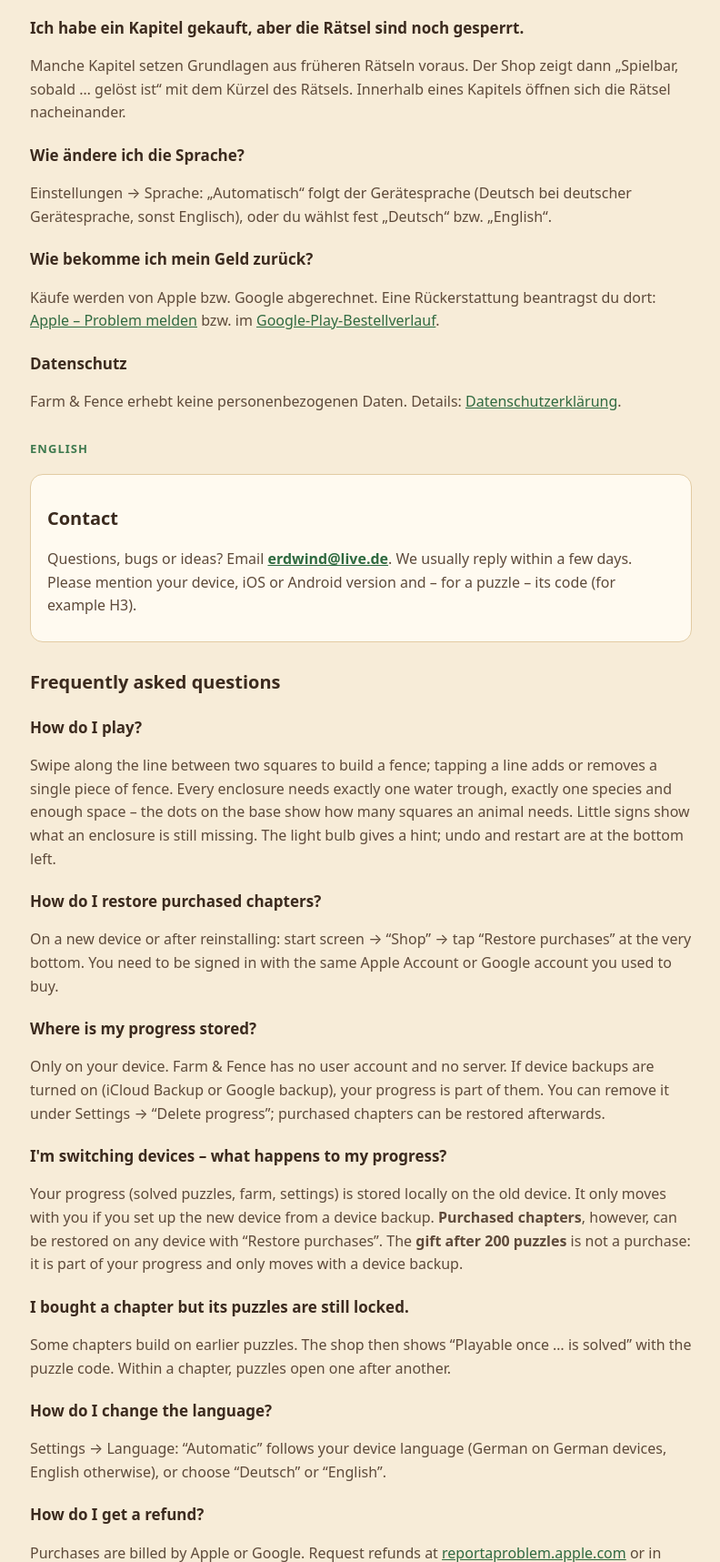
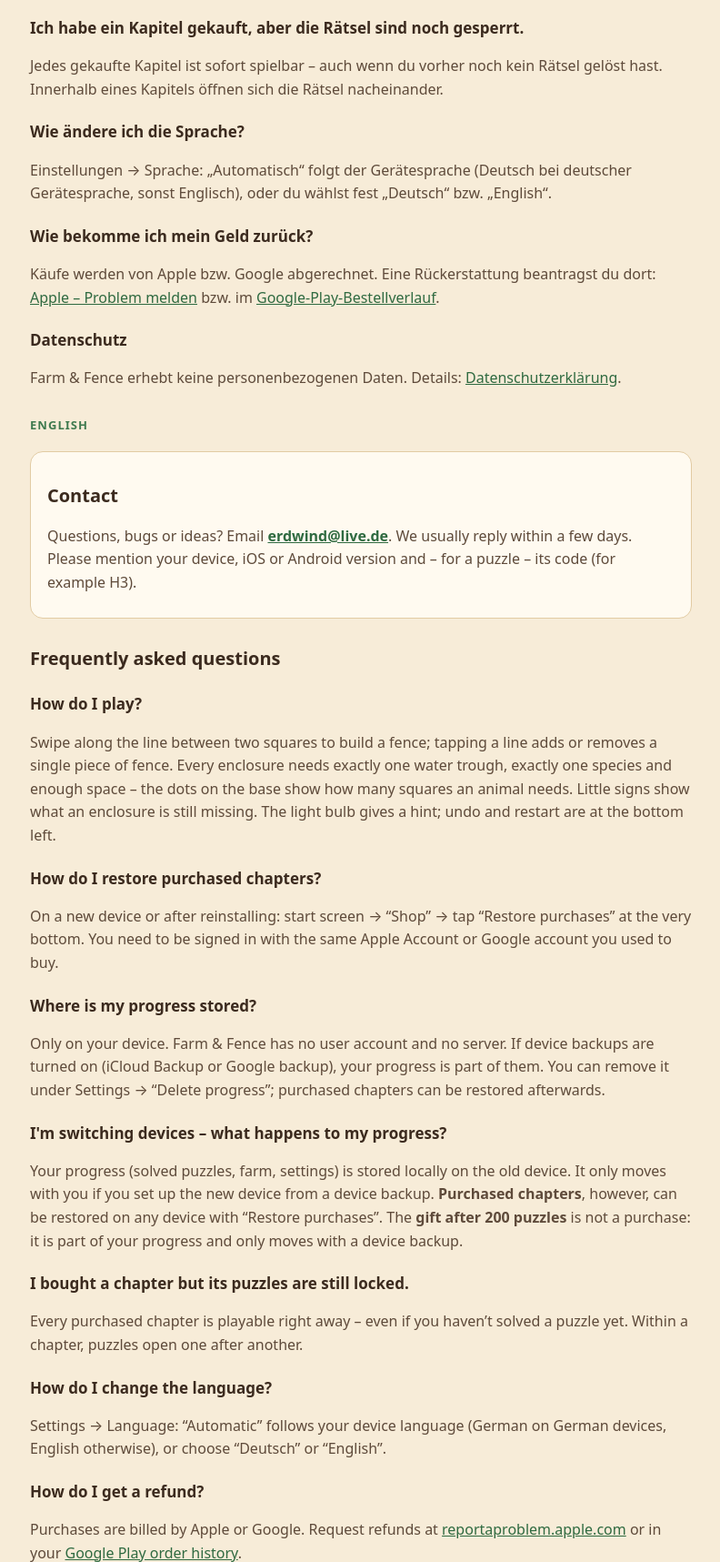
Before and after one commit to rogerbecker-cmd/farmandfence, a plain HTML site: page support.html in a window 1280 px wide. Shown: the part 1220-2937 px from the top of the page at 91% size, without its empty margins (243-1035 px from the left). Drawn offline with Linux system fonts and the light colour scheme.

Commit message:
Hilfeseite: gekaufte Kapitel sofort spielbar

```diff
--- a/support.html
+++ b/support.html
@@ -31,7 +31,7 @@
 <p>Der Spielstand (gelöste Rätsel, Hof, Einstellungen) liegt lokal auf dem alten Gerät. Er kommt nur mit, wenn du das neue Gerät aus einer Gerätesicherung einrichtest. <b>Gekaufte Kapitel</b> bekommst du dagegen auf jedem Gerät mit „Käufe wiederherstellen“ zurück. Das <b>Geschenk nach 200 Rätseln</b> ist kein Kauf: Es gehört zum Spielstand und kommt nur über die Gerätesicherung mit.</p>
 
 <h3>Ich habe ein Kapitel gekauft, aber die Rätsel sind noch gesperrt.</h3>
-<p>Manche Kapitel setzen Grundlagen aus früheren Rätseln voraus. Der Shop zeigt dann „Spielbar, sobald … gelöst ist“ mit dem Kürzel des Rätsels. Innerhalb eines Kapitels öffnen sich die Rätsel nacheinander.</p>
+<p>Jedes gekaufte Kapitel ist sofort spielbar – auch wenn du vorher noch kein Rätsel gelöst hast. Innerhalb eines Kapitels öffnen sich die Rätsel nacheinander.</p>
 
 <h3>Wie ändere ich die Sprache?</h3>
 <p>Einstellungen → Sprache: „Automatisch“ folgt der Gerätesprache (Deutsch bei deutscher Gerätesprache, sonst Englisch), oder du wählst fest „Deutsch“ bzw. „English“.</p>
@@ -64,7 +64,7 @@
 <p>Your progress (solved puzzles, farm, settings) is stored locally on the old device. It only moves with you if you set up the new device from a device backup. <b>Purchased chapters</b>, however, can be restored on any device with “Restore purchases”. The <b>gift after 200 puzzles</b> is not a purchase: it is part of your progress and only moves with a device backup.</p>
 
 <h3>I bought a chapter but its puzzles are still locked.</h3>
-<p>Some chapters build on earlier puzzles. The shop then shows “Playable once … is solved” with the puzzle code. Within a chapter, puzzles open one after another.</p>
+<p>Every purchased chapter is playable right away – even if you haven’t solved a puzzle yet. Within a chapter, puzzles open one after another.</p>
 
 <h3>How do I change the language?</h3>
 <p>Settings → Language: “Automatic” follows your device language (German on German devices, English otherwise), or choose “Deutsch” or “English”.</p>
```
